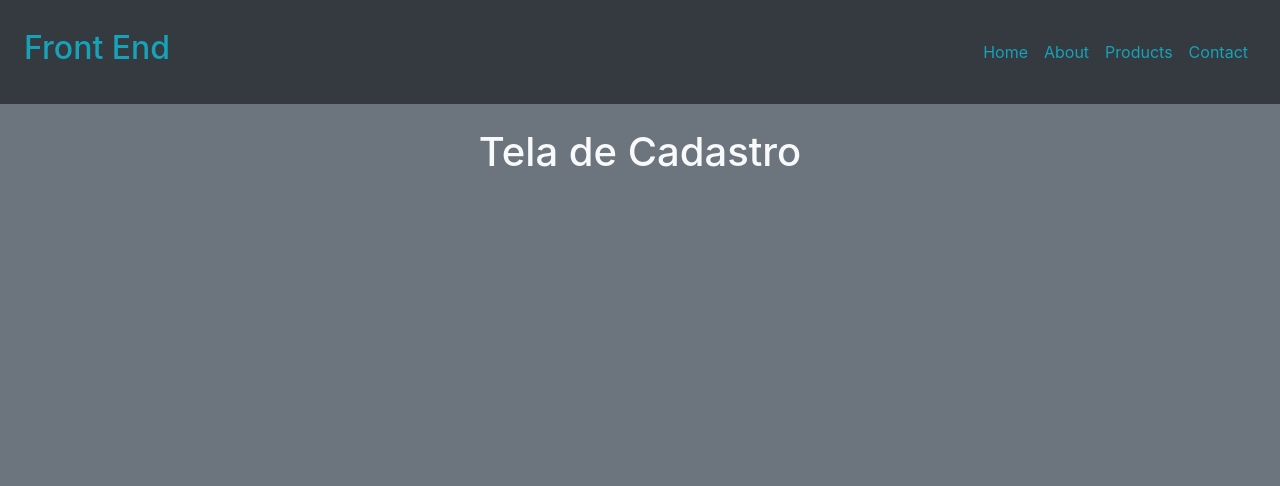
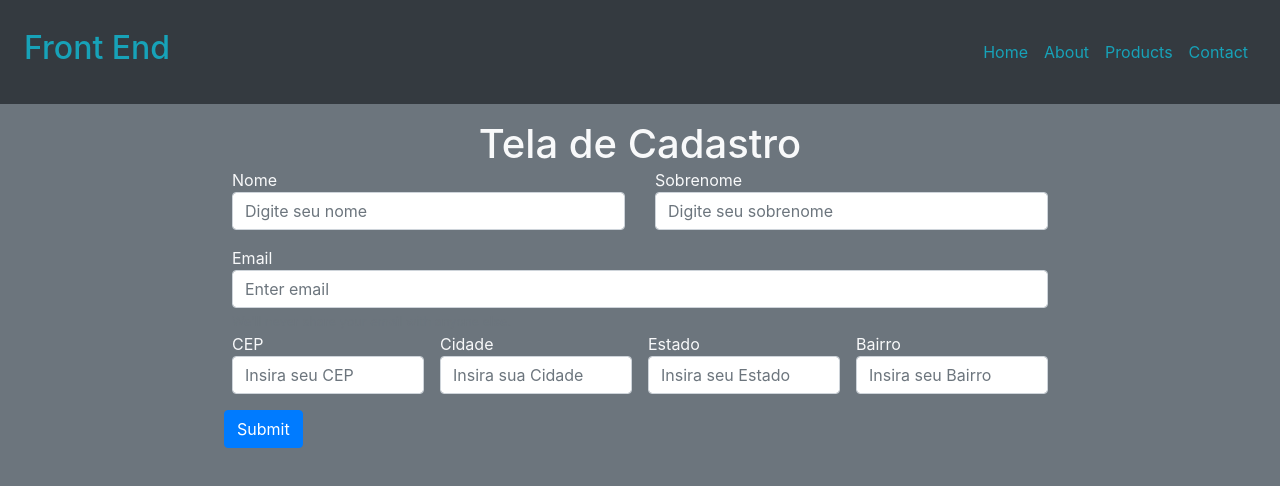
Before and after one commit to Cleber-Severo/Tela-de-Cadastro, a plain HTML site: page index.html in a window 1280 px wide. Drawn offline with nearby package versions, Linux system fonts and the light colour scheme.

Commit message:
Setting inputs content and layout

```diff
--- a/assets/css/styles.css
+++ b/assets/css/styles.css
@@ -0,0 +1,4 @@
+main {
+    width: 65vw;
+    margin: 0 auto;
+}
--- a/index.html
+++ b/index.html
@@ -36,8 +36,51 @@
         </nav>
     </header>
 
-    <main>
-        <h1 class="text-center bg-secondary text-light p-2">Tela de Cadastro</h2>
+    <main class="d-flex flex-column">
+        <h1 class="text-center bg-secondary text-light m-0">Tela de Cadastro</h2>
+        <form class="m-0">
+            <div class="container px-2">
+                <div class="row mb-3 px-0">
+                    <div class="col-sm-12 col-md-6">
+                        <label for="form-nome" class="text-light m-0">Nome</label>
+                        <input type="text" class="form-control" id="form-nome" placeholder="Digite seu nome">
+                    </div>
+                        <div class="col-sm-12 col-md-6">
+                        <label for="form-sobreNome" class="text-light m-0">Sobrenome</label>
+                        <input type="text" class="form-control" id="form-sobreNome" placeholder="Digite seu sobrenome">
+                    </div>
+                </div>
+            </div>
+
+            <div class="form-group px-2 mb-0">
+                <label for="exampleInputEmail1" class="text-light m-0">Email </label>
+                <input type="email" class="form-control" id="exampleInputEmail1" aria-describedby="emailHelp" placeholder="Enter email">
+                <small id="emailHelp" class="form-text text-muted">We'll never share your email with anyone else.</small>
+            </div>
+
+            <div class="container">
+                <div class="row">
+                    <div class="form-group px-2 col-md-12 col-lg-3">
+                        <label for="form-cep"  class="text-light m-0">CEP</label>
+                        <input type="text" class="form-control" id="form-cep" placeholder="Insira seu CEP">
+                    </div>
+                    <div class="form-group px-2  col-md-12 col-lg-3">
+                        <label for="form-cep"  class="text-light m-0">Cidade</label>
+                        <input type="text" class="form-control" id="form-cep" placeholder="Insira sua Cidade">
+                    </div>
+                    <div class="form-group px-2 col-md-12 col-lg-3">
+                        <label for="form-cep"  class="text-light m-0">Estado</label>
+                        <input type="text" class="form-control" id="form-cep" placeholder="Insira seu Estado">
+                    </div>
+                    <div class="form-group px-2 col-md-12 col-lg-3">
+                        <label for="form-cep"  class="text-light m-0">Bairro</label>
+                        <input type="text" class="form-control" id="form-cep" placeholder="Insira seu Bairro">
+                    </div>
+                </div>
+            </div>
+
+            <button type="submit" class="btn btn-primary">Submit</button>
+        </form>
     </main>
 
     <footer>
```
